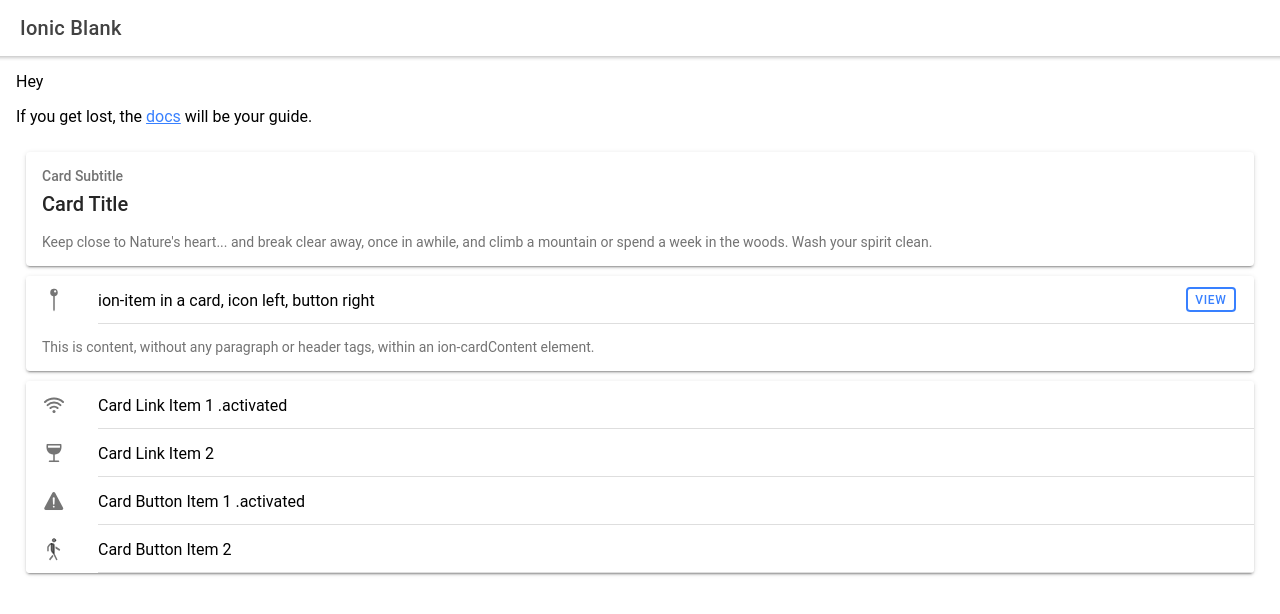
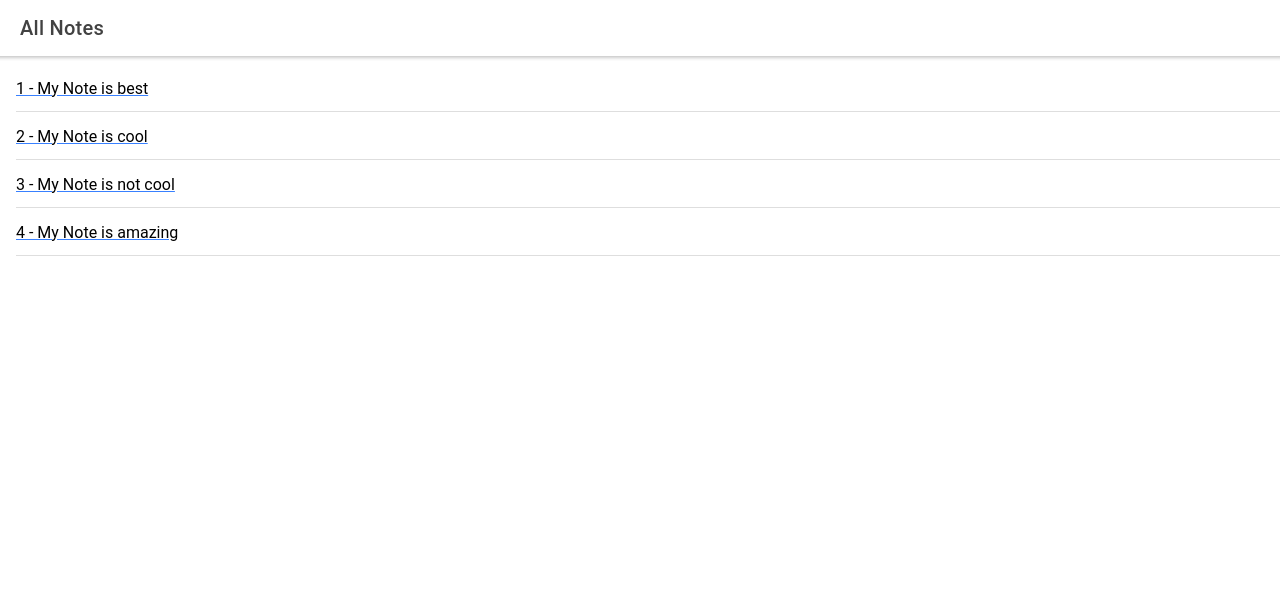
Before and after one commit to M-Frikken/crumblepad, a React (Create React App) app: page /home in a window 1280 px wide. Shown: the top 614 px of the page. Built offline with nearby package versions, Linux system fonts and the light colour scheme.

Commit message:
Added 2 pages: home and note detailed view. Added base components

```diff
--- a/src/App.tsx
+++ b/src/App.tsx
@@ -2,7 +2,8 @@ import React from 'react';
 import { Redirect, Route } from 'react-router-dom';
 import { IonApp, IonRouterOutlet } from '@ionic/react';
 import { IonReactRouter } from '@ionic/react-router';
-import Home from './pages/Home';
+import NoteListPage from './pages/NoteListPage';
+import NoteDetailsPage from './pages/NoteDetailsPage';
 
 /* Core CSS required for Ionic components to work properly */
 import '@ionic/react/css/core.css';
@@ -27,8 +28,9 @@ const App: React.FC = () => (
   <IonApp>
     <IonReactRouter>
       <IonRouterOutlet>
-        <Route path="/home" component={Home} exact={true} />
-        <Route exact path="/" render={() => <Redirect to="/home" />} />
+        <Route path="/note/:noteId" component={NoteDetailsPage} />
+        <Route path="/home" component={NoteListPage} exact={true} />
+        <Redirect to="/home" />
       </IonRouterOutlet>
     </IonReactRouter>
   </IonApp>
--- a/src/components/FirstComponent.tsx
+++ /dev/null
@@ -1,55 +0,0 @@
-import React from 'react';
-import { IonButton, IonCard, IonCardContent, IonCardHeader, IonCardSubtitle, IonCardTitle, IonContent, IonIcon, IonItem, IonLabel } from '@ionic/react';
-
-const FirstComponent: React.FC = () => (
-  <IonContent>
-    <IonCard>
-      <IonCardHeader>
-        <IonCardSubtitle>Card Subtitle</IonCardSubtitle>
-        <IonCardTitle>Card Title</IonCardTitle>
-      </IonCardHeader>
-
-      <IonCardContent>
-        Keep close to Nature's heart... and break clear away, once in awhile,
-        and climb a mountain or spend a week in the woods. Wash your spirit clean.
-      </IonCardContent>
-    </IonCard>
-
-    <IonCard>
-      <IonItem>
-        <IonIcon name="pin" slot="start" />
-        <IonLabel>ion-item in a card, icon left, button right</IonLabel>
-        <IonButton fill="outline" slot="end">View</IonButton>
-      </IonItem>
-
-      <IonCardContent>
-        This is content, without any paragraph or header tags,
-        within an ion-cardContent element.
-      </IonCardContent>
-    </IonCard>
-
-    <IonCard>
-      <IonItem href="#" class="activated">
-        <IonIcon name="wifi" slot="start" />
-        <IonLabel>Card Link Item 1 .activated</IonLabel>
-      </IonItem>
-
-      <IonItem href="#">
-        <IonIcon name="wine" slot="start" />
-        <IonLabel>Card Link Item 2</IonLabel>
-      </IonItem>
-
-      <IonItem class="activated">
-        <IonIcon name="warning" slot="start" />
-        <IonLabel>Card Button Item 1 .activated</IonLabel>
-      </IonItem>
-
-      <IonItem>
-        <IonIcon name="walk" slot="start" />
-        <IonLabel>Card Button Item 2</IonLabel>
-      </IonItem>
-    </IonCard>
-  </IonContent>
-);
-
-export default FirstComponent;
--- /dev/null
+++ b/src/components/Note.tsx
@@ -0,0 +1,21 @@
+import React from 'react';
+import { IonLabel, IonItem } from '@ionic/react';
+import { Link } from 'react-router-dom';
+
+export interface NoteType {
+  id?: number;
+  title?: string;
+  content?: string;
+}
+
+const Note: React.FC<NoteType> = ({ id, title, content }) => (
+  <Link to={ `/note/${id}` }>
+    <IonItem>
+      <IonLabel>
+        { `${ id } - ${ title }` }
+      </IonLabel>
+    </IonItem>
+  </Link>
+);
+
+export default Note;
--- /dev/null
+++ b/src/components/NoteDetailedView.tsx
@@ -0,0 +1,25 @@
+import React from 'react';
+import { notes } from './NoteList';
+import { IonCard, IonCardHeader, IonCardSubtitle, IonCardTitle, IonCardContent } from '@ionic/react';
+
+const NoteDetailedView: React.FC<{ noteId: number }> = ({ noteId }) => {
+    const noteInfo = notes.find(({ id }) => id === noteId);
+    if (!noteInfo) return (<p>Note was not found</p>);
+
+    const { id, title, content } = noteInfo;
+
+    return (
+        <IonCard>
+            <IonCardHeader>
+                <IonCardSubtitle>Card id: { id }</IonCardSubtitle>
+                <IonCardTitle>{ title }</IonCardTitle>
+            </IonCardHeader>
+
+            <IonCardContent>
+                { content }
+            </IonCardContent>
+        </IonCard>
+    );
+};
+
+export default NoteDetailedView;
--- /dev/null
+++ b/src/components/NoteList.tsx
@@ -0,0 +1,42 @@
+import React from 'react';
+import Note from '../components/Note';
+import { IonList } from '@ionic/react';
+
+export const notes = [
+  {
+    id: 1,
+    title: 'My Note is best',
+    content: 'eksandr Pushkin is, by common agreement -- at least among his own compatriots -- the greatest of all Russian writers. The major part of his lyrical poetry was written between 1820 and 1830, but some of his poetical masterpieces were composed in the last seven years of his life, when he was turning his '
+  },
+  {
+    id: 2,
+    title: 'My Note is cool',
+    content: 'velopment can be traced from the sparkling ebullience of his early verse -- the crowning achievement of which is the first chapter of Evgeny Onegin, written in 1823 -- to the concetrated expressiveness and restrained power of his later poetry. By effecting a new synthesis between the three main ing'
+  },
+  {
+    id: 3,
+    title: 'My Note is not cool',
+    content: 'dients of the Russian literary idiom -- the Church Slovanic, the Western European borrowings, and the spoken vernacular -- Pushkin created the language of modern Russian'
+  },
+  {
+    id: 4,
+    title: 'My Note is amazing',
+    content: 'poetry. His personal life was made difficult by his conflicts with the authorities who disapproved of his liberal views. He was killed in a duel.'
+  },
+];
+
+const NoteList: React.FC = () => (
+  <IonList>
+    { notes.map(({ id, title, content }) => (
+          <Note
+            id={ id }
+            title={ title }
+            content={ content }
+          />
+        )
+      )
+    }
+  </IonList>
+);
+
+export default NoteList;
--- a/src/pages/Home.tsx
+++ /dev/null
@@ -1,28 +0,0 @@
-import { IonContent, IonHeader, IonPage, IonTitle, IonToolbar } from '@ionic/react';
-import React from 'react';
-import FirstComponent from '../components/FirstComponent';
-
-const Home: React.FC = () => {
-  return (
-    <IonPage>
-      <IonHeader>
-        <IonToolbar>
-          <IonTitle>Ionic Blank</IonTitle>
-        </IonToolbar>
-      </IonHeader>
-      <IonContent className="ion-padding">
-        Hey
-        <p>
-          If you get lost, the{' '}
-          <a target="_blank" rel="noopener noreferrer" href="https://ionicframework.com/docs/">
-            docs
-          </a>{' '}
-          will be your guide.
-        </p>
-        <FirstComponent />
-      </IonContent>
-    </IonPage>
-  );
-};
-
-export default Home;
--- /dev/null
+++ b/src/pages/NoteDetailsPage.tsx
@@ -0,0 +1,33 @@
+import { IonHeader, IonPage, IonTitle, IonToolbar, IonButtons, IonBackButton, IonContent } from '@ionic/react';
+import React from 'react';
+import NoteDetailedView from '../components/NoteDetailedView';
+
+export interface NoteDetailsPageType {
+    match: {
+        params: {
+            noteId: string;
+        }
+    }
+}
+
+const NoteDetailsPage: React.FC<NoteDetailsPageType> = ({ match }) => {
+    const { noteId } = match.params;
+    const noteIdNum = +noteId;
+    return (
+      <IonPage>
+        <IonHeader>
+            <IonToolbar>
+                <IonButtons slot="start">
+                    <IonBackButton defaultHref="/home" />
+                </IonButtons>
+                <IonTitle>Note { noteId }</IonTitle>
+            </IonToolbar>
+        </IonHeader>
+        <IonContent>
+            <NoteDetailedView noteId={ noteIdNum } />
+        </IonContent>
+      </IonPage>
+    );
+  };
+
+export default NoteDetailsPage;
--- /dev/null
+++ b/src/pages/NoteListPage.tsx
@@ -0,0 +1,20 @@
+import { IonHeader, IonPage, IonTitle, IonToolbar, IonContent } from '@ionic/react';
+import React from 'react';
+import NoteList from '../components/NoteList';
+
+const NoteListPage: React.FC = () => {
+  return (
+    <IonPage>
+      <IonHeader>
+        <IonToolbar>
+          <IonTitle>All Notes</IonTitle>
+        </IonToolbar>
+      </IonHeader>
+      <IonContent>
+        <NoteList />
+      </IonContent>
+    </IonPage>
+  );
+};
+
+export default NoteListPage;
```
